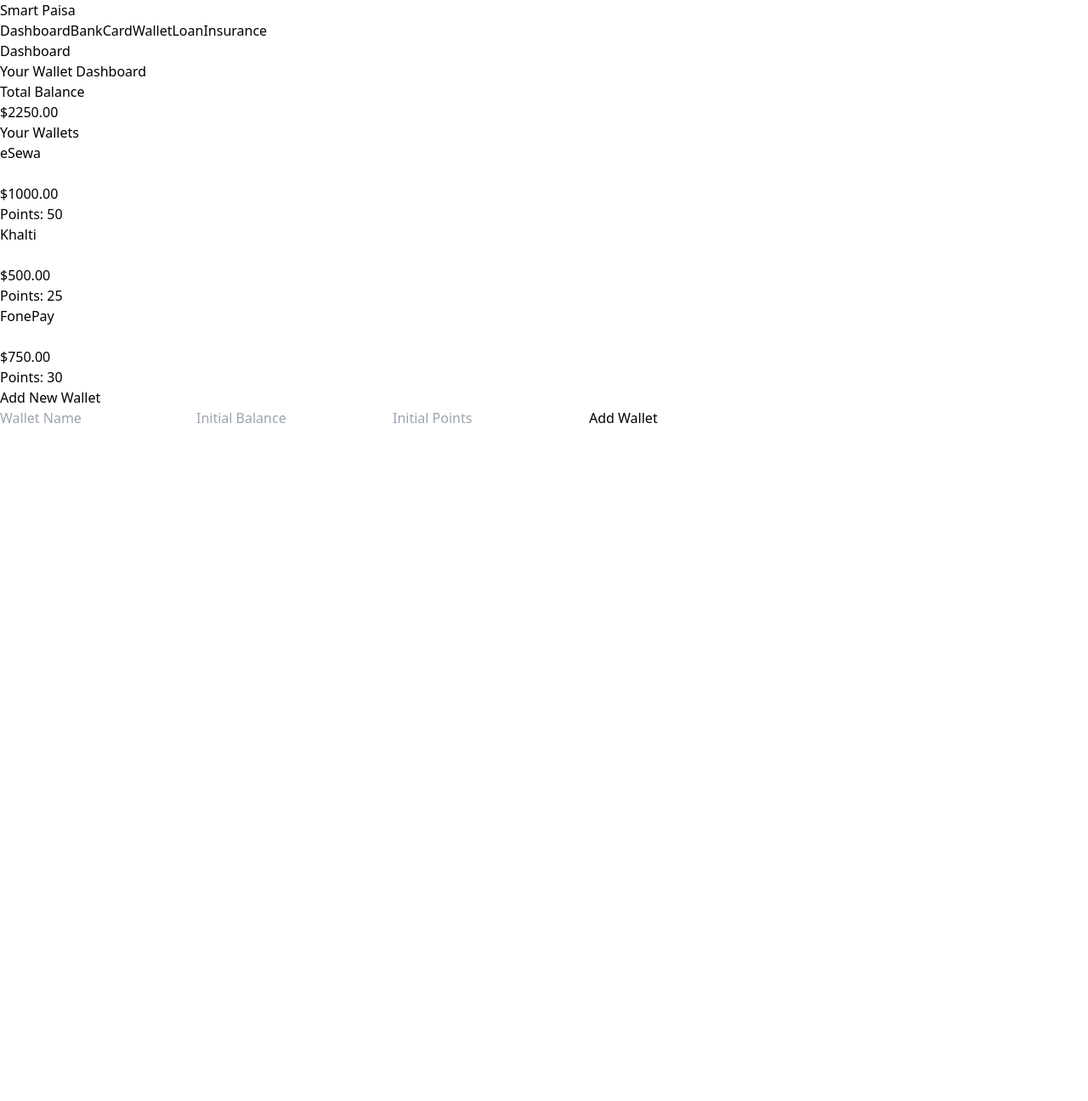
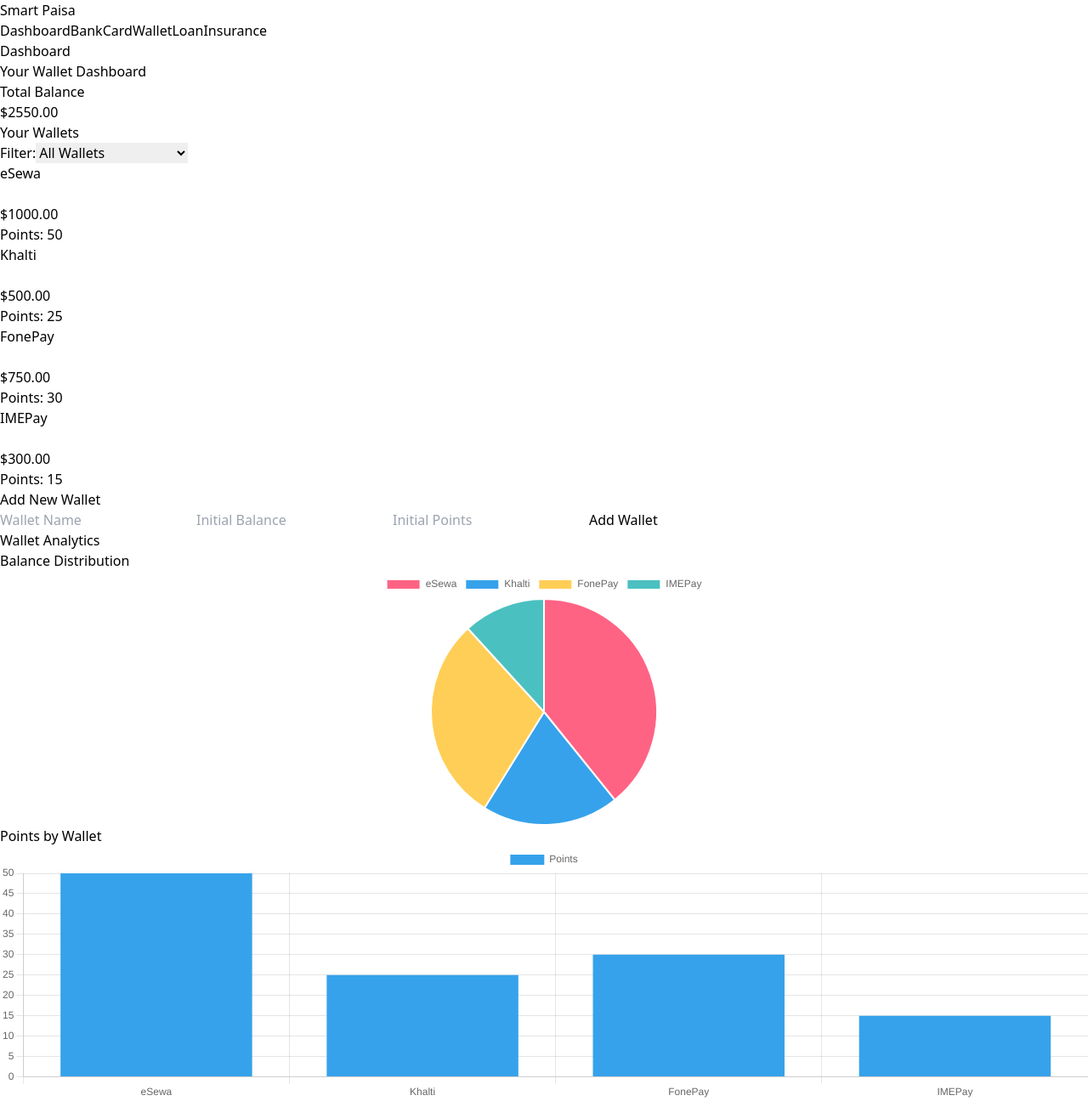
Before and after one commit to phoenix-clz/Group5, a React (Vite) app: page /wallet in a window 1280 px wide. Shown: the whole page at 85% size. Before the commit the page ends 800 px from the top, so only its background shows below. Built offline with nearby package versions, Linux system fonts and the light colour scheme.

Commit message:
handle bank api integration

```diff
--- a/src/pages/BankPage.jsx
+++ b/src/pages/BankPage.jsx
@@ -15,6 +15,17 @@
 import { MinusCircleIcon, PlusCircleIcon } from "@heroicons/react/16/solid";
 import Sidebar from "../components/Sidebar";
 import { DashNavbar } from "../components/DashNavbar";
+import { db } from "../firebase-config";
+import {
+  collection,
+  getDocs,
+  addDoc,
+  updateDoc,
+  deleteDoc,
+  doc,
+  query,
+  where,
+} from "firebase/firestore";
 
 ChartJS.register(
   ArcElement,
@@ -27,6 +38,7 @@
 );
 
 const BankPage = () => {
+  const [user, setUser] = useState(null);
   const [banks, setBanks] = useState([]);
   const [transactions, setTransactions] = useState([]);
   const [selectedBank, setSelectedBank] = useState("all");
@@ -40,59 +52,49 @@
   const [newBankBalance, setNewBankBalance] = useState("");
 
   useEffect(() => {
-    fetchBanks();
-    fetchTransactions();
+    const storedUser = sessionStorage.getItem("user");
+    if (storedUser) {
+      const parsedUser = JSON.parse(storedUser);
+      if (parsedUser && parsedUser.uid) {
+        setUser(parsedUser);
+      } else {
+        console.error("User object is missing uid");
+        // Handle this error appropriately, maybe redirect to login
+      }
+    }
   }, []);
 
+  useEffect(() => {
+    if (user && user.uid) {
+      fetchBanks();
+      fetchTransactions();
+    }
+  }, [user]);
+
   const fetchBanks = async () => {
-    // Replace with your API call
-    const mockedBanks = [
-      { id: 1, name: "Bank A", balance: 5000, linked: true },
-      { id: 2, name: "Bank B", balance: 3000, linked: true },
-      { id: 3, name: "Bank C", balance: 2000, linked: false },
-    ];
-    setBanks(mockedBanks);
-    calculateTotalAmount(mockedBanks);
+    if (!user || !user.uid) return;
+    const banksCollection = collection(db, "banks");
+    const q = query(banksCollection, where("userId", "==", user.uid));
+    const banksSnapshot = await getDocs(q);
+    const banksList = banksSnapshot.docs.map((doc) => ({
+      id: doc.id,
+      ...doc.data(),
+    }));
+    setBanks(banksList);
+    calculateTotalAmount(banksList);
   };
 
   const fetchTransactions = async () => {
-    // Replace with your API call
-    const mockedTransactions = [
-      {
-        id: 1,
-        bankId: 1,
-        amount: 100,
-        type: "income",
-        description: "Salary",
-        date: "2023-05-01",
-      },
-      {
-        id: 2,
-        bankId: 1,
-        amount: -50,
-        type: "expense",
-        description: "Groceries",
-        date: "2023-05-02",
-      },
-      {
-        id: 3,
-        bankId: 2,
-        amount: -30,
-        type: "expense",
-        description: "Restaurant",
-        date: "2023-05-03",
-      },
-      {
-        id: 4,
-        bankId: 2,
-        amount: 200,
-        type: "income",
-        description: "Freelance",
-        date: "2023-05-04",
-      },
-    ];
-    setTransactions(mockedTransactions);
-    calculateTotals(mockedTransactions);
+    if (!user || !user.uid) return;
+    const transactionsCollection = collection(db, "transactions");
+    const q = query(transactionsCollection, where("userId", "==", user.uid));
+    const transactionsSnapshot = await getDocs(q);
+    const transactionsList = transactionsSnapshot.docs.map((doc) => ({
+      id: doc.id,
+      ...doc.data(),
+    }));
+    setTransactions(transactionsList);
+    calculateTotals(transactionsList);
   };
 
   const calculateTotalAmount = (banks) => {
@@ -113,34 +115,34 @@
     setTotalExpenses(expenses);
   };
 
-  const toggleBankLink = (bankId) => {
-    const updatedBanks = banks.map((bank) =>
-      bank.id === bankId ? { ...bank, linked: !bank.linked } : bank
-    );
-    setBanks(updatedBanks);
-    calculateTotalAmount(updatedBanks);
+  const toggleBankLink = async (bankId) => {
+    const bankRef = doc(db, "banks", bankId);
+    const bank = banks.find((b) => b.id === bankId);
+    await updateDoc(bankRef, { linked: !bank.linked });
+    fetchBanks();
   };
 
-  const addNewBank = () => {
-    if (newBankName && newBankBalance) {
+  const addNewBank = async () => {
+    if (newBankName && newBankBalance && user && user.uid) {
       const newBank = {
-        id: banks.length + 1,
         name: newBankName,
         balance: parseFloat(newBankBalance),
         linked: true,
+        userId: user.uid,
       };
-      const updatedBanks = [...banks, newBank];
-      setBanks(updatedBanks);
-      calculateTotalAmount(updatedBanks);
+      await addDoc(collection(db, "banks"), newBank);
+      fetchBanks();
       setNewBankName("");
       setNewBankBalance("");
+    } else {
+      console.error("Missing required data for adding a new bank");
+      // Handle this error appropriately
     }
   };
 
-  const removeBank = (bankId) => {
-    const updatedBanks = banks.filter((bank) => bank.id !== bankId);
-    setBanks(updatedBanks);
-    calculateTotalAmount(updatedBanks);
+  const removeBank = async (bankId) => {
+    await deleteDoc(doc(db, "banks", bankId));
+    fetchBanks();
   };
 
   const filteredTransactions = transactions.filter((t) => {
@@ -180,11 +182,13 @@
     ],
   };
 
+  if (!user) {
+    return <div>Loading...</div>;
+  }
+
   return (
     <div className="flex h-screen bg-gray-100">
-      {/* Sidebar */}
       <Sidebar />
-
       <div className="flex-1 overflow-y-auto">
         <DashNavbar />
         <div className="container p-4 mx-auto">
@@ -196,18 +200,6 @@
               <p className="text-3xl font-bold text-green-600">
                 ${totalAmount.toFixed(2)}
               </p>
-            </div>
-            <div className="col-span-1 p-4 bg-white rounded-lg shadow md:col-span-2">
-              <h2 className="mb-2 text-xl font-semibold">Linked Banks</h2>
-              <ul>
-                {banks
-                  .filter((bank) => bank.linked)
-                  .map((bank) => (
-                    <li key={bank.id} className="mb-1">
-                      {bank.name}: ${bank.balance.toFixed(2)}
-                    </li>
-                  ))}
-              </ul>
             </div>
           </div>
 
--- a/src/pages/WalletPage.jsx
+++ b/src/pages/WalletPage.jsx
@@ -1,7 +1,28 @@
 import React, { useState, useEffect } from "react";
-import { MinusCircleIcon } from "@heroicons/react/16/solid";
+import { PlusCircleIcon, MinusCircleIcon } from "@heroicons/react/16/solid";
 import Sidebar from "../components/Sidebar";
 import { DashNavbar } from "../components/DashNavbar";
+import {
+  Chart as ChartJS,
+  ArcElement,
+  Tooltip,
+  Legend,
+  CategoryScale,
+  LinearScale,
+  BarElement,
+  Title,
+} from "chart.js";
+import { Pie, Bar } from "react-chartjs-2";
+
+ChartJS.register(
+  ArcElement,
+  Tooltip,
+  Legend,
+  CategoryScale,
+  LinearScale,
+  BarElement,
+  Title
+);
 
 const WalletPage = () => {
   const [wallets, setWallets] = useState([]);
@@ -9,6 +30,7 @@
   const [newWalletName, setNewWalletName] = useState("");
   const [newWalletBalance, setNewWalletBalance] = useState("");
   const [newWalletPoints, setNewWalletPoints] = useState("");
+  const [filter, setFilter] = useState("all");
 
   useEffect(() => {
     fetchWallets();
@@ -20,6 +42,7 @@
       { id: 1, name: "eSewa", balance: 1000, points: 50 },
       { id: 2, name: "Khalti", balance: 500, points: 25 },
       { id: 3, name: "FonePay", balance: 750, points: 30 },
+      { id: 4, name: "IMEPay", balance: 300, points: 15 },
     ];
     setWallets(mockedWallets);
     calculateTotalAmount(mockedWallets);
@@ -53,6 +76,41 @@
     calculateTotalAmount(updatedWallets);
   };
 
+  const filteredWallets = wallets.filter((wallet) => {
+    if (filter === "all") return true;
+    if (filter === "high-balance") return wallet.balance >= 500;
+    if (filter === "low-balance") return wallet.balance < 500;
+    return true;
+  });
+
+  const pieChartData = {
+    labels: wallets.map((wallet) => wallet.name),
+    datasets: [
+      {
+        data: wallets.map((wallet) => wallet.balance),
+        backgroundColor: [
+          "#FF6384",
+          "#36A2EB",
+          "#FFCE56",
+          "#4BC0C0",
+          "#9966FF",
+          "#FF9F40",
+        ],
+      },
+    ],
+  };
+
+  const barChartData = {
+    labels: wallets.map((wallet) => wallet.name),
+    datasets: [
+      {
+        label: "Points",
+        data: wallets.map((wallet) => wallet.points),
+        backgroundColor: "#36A2EB",
+      },
+    ],
+  };
+
   return (
     <div className="flex h-screen bg-gray-100">
       <Sidebar />
@@ -70,8 +128,23 @@
 
           <div className="mb-8">
             <h2 className="mb-4 text-2xl font-bold">Your Wallets</h2>
+            <div className="mb-4">
+              <label htmlFor="filter" className="mr-2">
+                Filter:
+              </label>
+              <select
+                id="filter"
+                value={filter}
+                onChange={(e) => setFilter(e.target.value)}
+                className="p-2 border rounded"
+              >
+                <option value="all">All Wallets</option>
+                <option value="high-balance">High Balance (≥$500)</option>
+                <option value="low-balance">Low Balance (&lt;$500)</option>
+              </select>
+            </div>
             <div className="grid grid-cols-1 gap-4 md:grid-cols-3">
-              {wallets.map((wallet) => (
+              {filteredWallets.map((wallet) => (
                 <div key={wallet.id} className="p-4 bg-white rounded-lg shadow">
                   <div className="flex items-center justify-between mb-2">
                     <h3 className="text-xl font-semibold">{wallet.name}</h3>
@@ -125,6 +198,43 @@
               </button>
             </div>
           </div>
+
+          <div className="mb-8">
+            <h2 className="mb-4 text-2xl font-bold">Wallet Analytics</h2>
+            <div className="grid grid-cols-1 gap-8 lg:grid-cols-2">
+              <div className="p-4 bg-white rounded-lg shadow">
+                <h3 className="mb-4 text-xl font-semibold">
+                  Balance Distribution
+                </h3>
+                <div style={{ height: "300px" }}>
+                  <Pie
+                    data={pieChartData}
+                    options={{
+                      responsive: true,
+                      maintainAspectRatio: false,
+                    }}
+                  />
+                </div>
+              </div>
+              <div className="p-4 bg-white rounded-lg shadow">
+                <h3 className="mb-4 text-xl font-semibold">Points by Wallet</h3>
+                <div style={{ height: "300px" }}>
+                  <Bar
+                    data={barChartData}
+                    options={{
+                      responsive: true,
+                      maintainAspectRatio: false,
+                      scales: {
+                        y: {
+                          beginAtZero: true,
+                        },
+                      },
+                    }}
+                  />
+                </div>
+              </div>
+            </div>
+          </div>
         </div>
       </div>
     </div>
```
